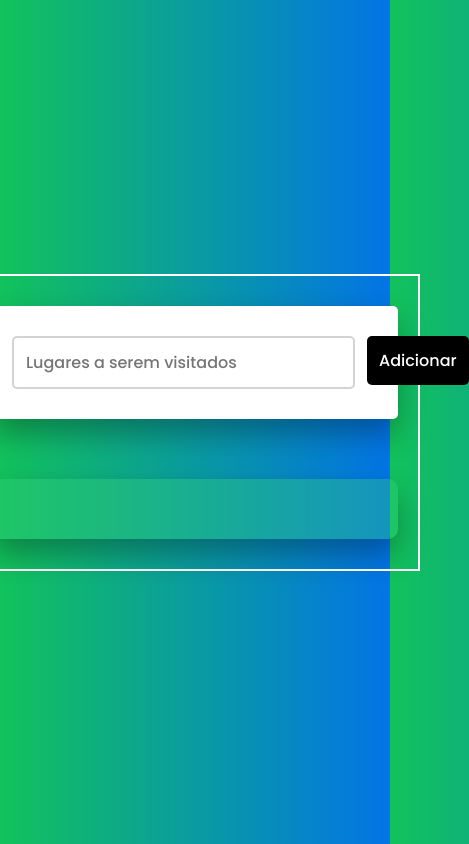
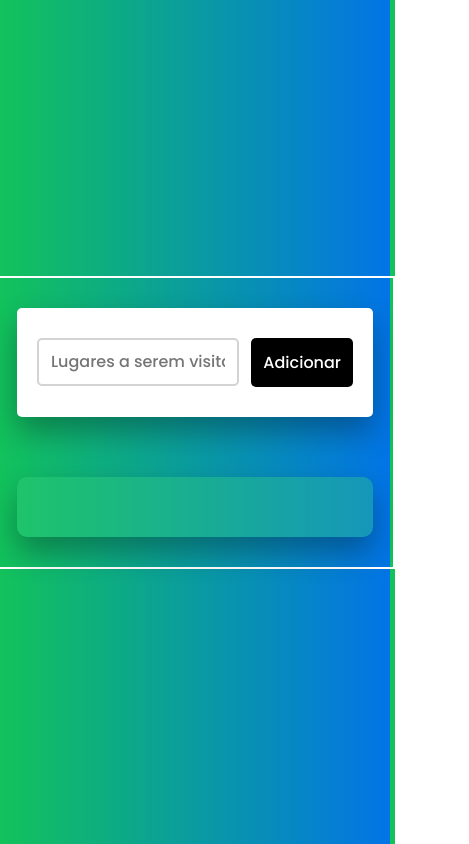
Before and after one commit to mateusonrails/list_of_places, a plain HTML site: page index.html in a window 390 px wide. Shown: the whole page, 469 px wide, since content can reach past the window. Drawn offline with Linux system fonts and the light colour scheme.

Commit message:
Adjust in reponsive for mobile.

```diff
--- a/styles.css
+++ b/styles.css
@@ -39,7 +39,6 @@ body {
   border-radius: 5px;
   padding: 12px;
   font-weight: 500;
-
 }
 
 .new-place-container input:focus {
@@ -115,3 +114,14 @@ body {
 .completed {
   text-decoration: line-through;
 }
+
+@media screen and (max-width: 1020px) {
+  .container {
+    min-width: 400px;
+  }
+
+  .new-place-container input {
+    width: 30px;
+    height: 48px;
+  }
+}
```
